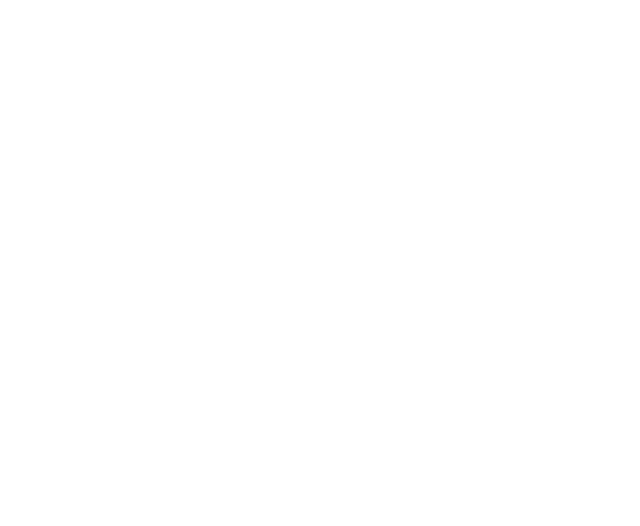
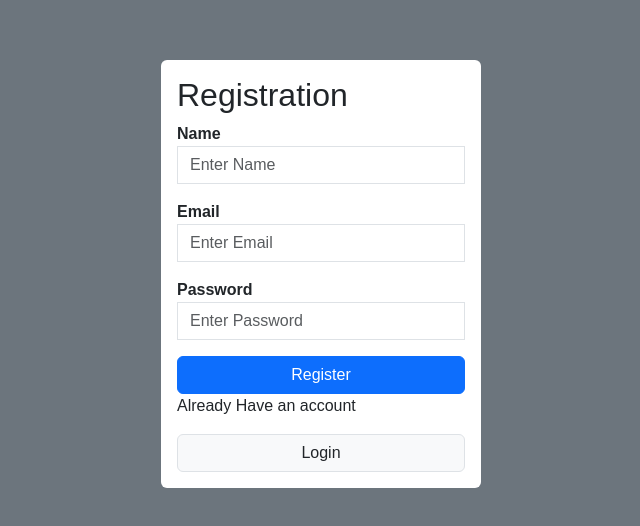
Before and after one commit to mukulag/ERSrestrict_app, a React (Create React App) app in the folder frontend/: page /register in a window 1280 px wide. Before the commit this address had no page. Shown: the part 126-652 px from the top of the page, without its empty margins (319-959 px from the left). Built offline with nearby package versions, Linux system fonts and the light colour scheme.

Commit message:
good commit
good commit

```diff
--- a/frontend/src/App.js
+++ b/frontend/src/App.js
@@ -7,6 +7,8 @@
 // import Sidebar from './components/Sidebar';
 // import Navbar from './components/Navbar';
 // import MainContent from './components/MainContent';
+import Signup from './pages/Signup';
+import Login from './pages/Login';
 
 import CreateUser from './CreateUser';
 import UpdateUser from './UpdateUser';
@@ -18,6 +20,10 @@
         <Routes>
 
           <Route path='/' element={<User />}></Route>
+          <Route path='/register' element={<Signup />}></Route>
+          <Route path='/login' element={<Login />}></Route>
+
+
           <Route path='/create' element={<CreateUser />}></Route>
           <Route path='/update' element={<UpdateUser />}></Route>
 
--- /dev/null
+++ b/frontend/src/pages/Login.js
@@ -0,0 +1,74 @@
+import axios from "axios";
+import { useState } from "react";
+import { Link, useNavigate } from "react-router-dom";
+import React, { Component }  from 'react';
+
+function Login() {
+    const navigate = useNavigate();
+    const [email, setEmail] = useState("");
+    const [password, setPassword] = useState("");
+    const [error, setError] = useState("");
+
+    const handleLogin = (e) => {
+        e.preventDefault();
+        axios.post("http://localhost:3000/login", { email, password })
+            .then(result => {
+                console.log(result);
+                if (result.data.success) {
+                    navigate("/dashboard"); // Redirect after successful login
+                } else {
+                    setError("Invalid email or password"); // Show error message
+                }
+            })
+            .catch(err => {
+                console.log(err);
+                setError("Login failed. Please try again.");
+            });
+    };
+
+    return (
+        <div className="d-flex justify-content-center align-items-center bg-secondary vh-100">
+            <div className="bg-white p-3 rounded w-25">
+                <h2>Login</h2>
+                {error && <p className="text-danger">{error}</p>}
+                <form onSubmit={handleLogin}>
+                    <div className="mb-3">
+                        <label htmlFor="email">
+                            <strong>Email</strong>
+                        </label>
+                        <input
+                            type="email"
+                            placeholder="Enter Email"
+                            autoComplete="off"
+                            className="form-control rounded-0"
+                            value={email}
+                            onChange={(e) => setEmail(e.target.value)}
+                        />
+                    </div>
+                    <div className="mb-3">
+                        <label htmlFor="password">
+                            <strong>Password</strong>
+                        </label>
+                        <input
+                            type="password"
+                            placeholder="Enter Password"
+                            autoComplete="off"
+                            className="form-control rounded-0"
+                            value={password}
+                            onChange={(e) => setPassword(e.target.value)}
+                        />
+                    </div>
+                    <button type="submit" className="btn btn-primary w-100">
+                        Login
+                    </button>
+                </form>
+                <p>Don't have an account?</p>
+                <Link to="/signup" className="btn btn-default border w-100 bg-light">
+                    Signup
+                </Link>
+            </div>
+        </div>
+    );
+}
+
+export default Login;
--- /dev/null
+++ b/frontend/src/pages/Signup.js
@@ -0,0 +1,87 @@
+import axios from "axios";
+import { useState } from "react";
+import React, { Component }  from 'react';
+import { Link } from 'react-router-dom';
+import { useNavigate } from "react-router-dom";
+
+function Signup() {
+    const navigate = useNavigate();
+    const [name, setName] = useState("");
+    const [email, setEmail] = useState("");
+    const [password, setPassword] = useState("");
+
+    const handleSubmit = (e) => {
+        e.preventDefault();
+        axios.post('http://localhost:3000/register', { name, email, password })
+            .then(result => {
+                console.log(result);
+                navigate('/login');
+            })
+            .catch(err => {
+                console.log(err);
+                console.log("Name:", name, "Email:", email, "Password:", password);
+            });
+    };
+
+
+    return (
+        <div className="d-flex justify-content-center align-items-center bg-secondary vh-100">
+            <div className="bg-white p-3 rounded w-25">
+                <h2>Registration</h2>
+                <form onSubmit={handleSubmit}>
+                    <div className="mb-3">
+                        <label htmlFor="name">
+                            <strong>Name</strong>
+                        </label>
+                        <input
+                            type="text"
+                            placeholder="Enter Name"
+                            autoComplete="off"
+                            name="name"
+                            className="form-control rounded-0"
+                            value={name}
+                            onChange={(e) => setName(e.target.value)}
+                        />
+                    </div>
+                    <div className="mb-3">
+                        <label htmlFor="email">
+                            <strong>Email</strong>
+                        </label>
+                        <input
+                            type="email"
+                            placeholder="Enter Email"
+                            autoComplete="off"
+                            name="email"
+                            className="form-control rounded-0"
+                            value={email}
+                            onChange={(e) => setEmail(e.target.value)}
+                        />
+                    </div>
+                    <div className="mb-3">
+                        <label htmlFor="password">
+                            <strong>Password</strong>
+                        </label>
+                        <input
+                            type="password"
+                            placeholder="Enter Password"
+                            autoComplete="off"
+                            name="password"
+                            className="form-control rounded-0"
+                            value={password}
+                            onChange={(e) => setPassword(e.target.value)}
+                        />
+                    </div>
+                    <button type="submit" className="btn btn-primary w-100">
+                        Register
+                    </button>
+                </form>
+                <p>Already Have an account</p>
+                <Link to="/login" className="btn btn-default border w-100 bg-light">
+                Login
+                </Link>
+            </div>
+        </div>
+    );
+}
+
+export default Signup;
```
Also changed, not shown: 2 other files (tests, documents, lock files or other folders).
